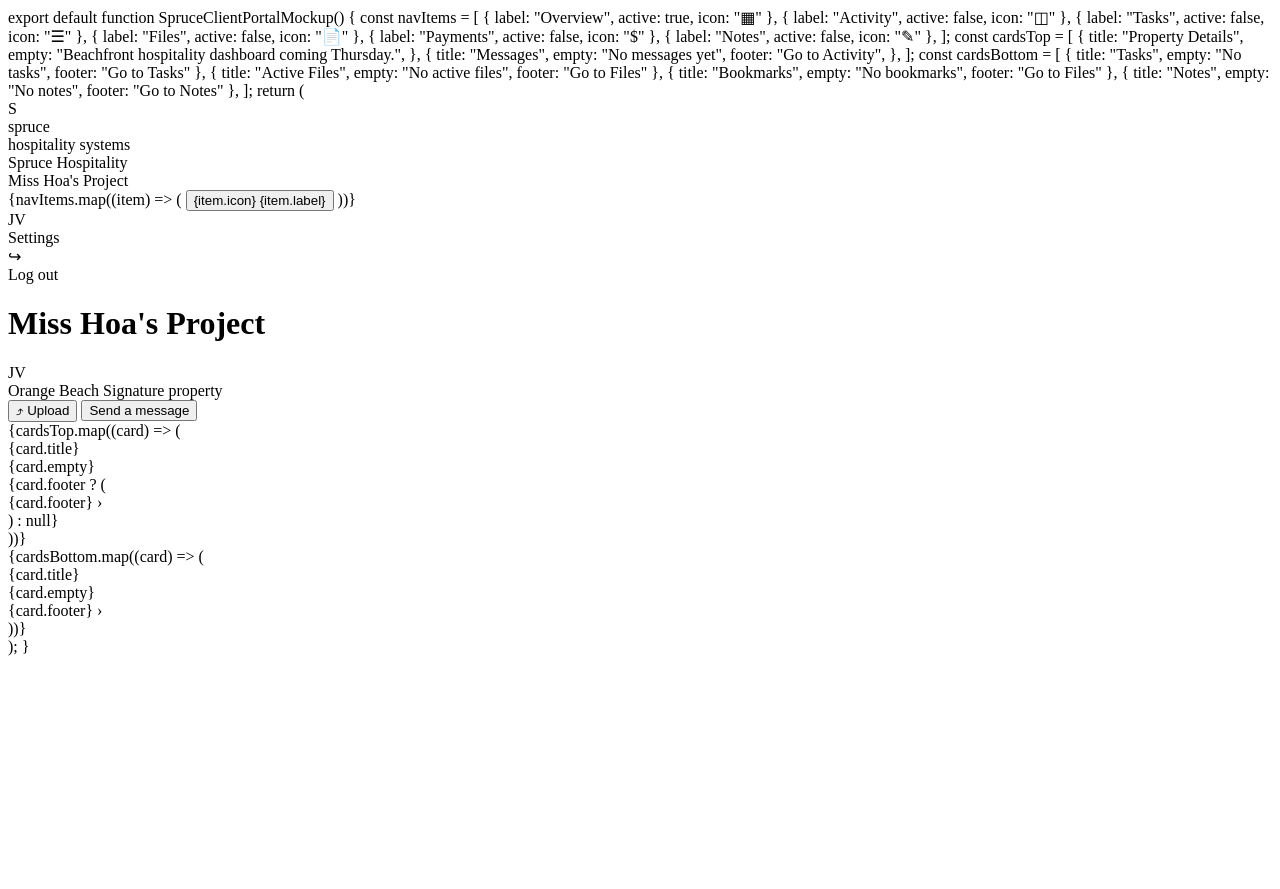
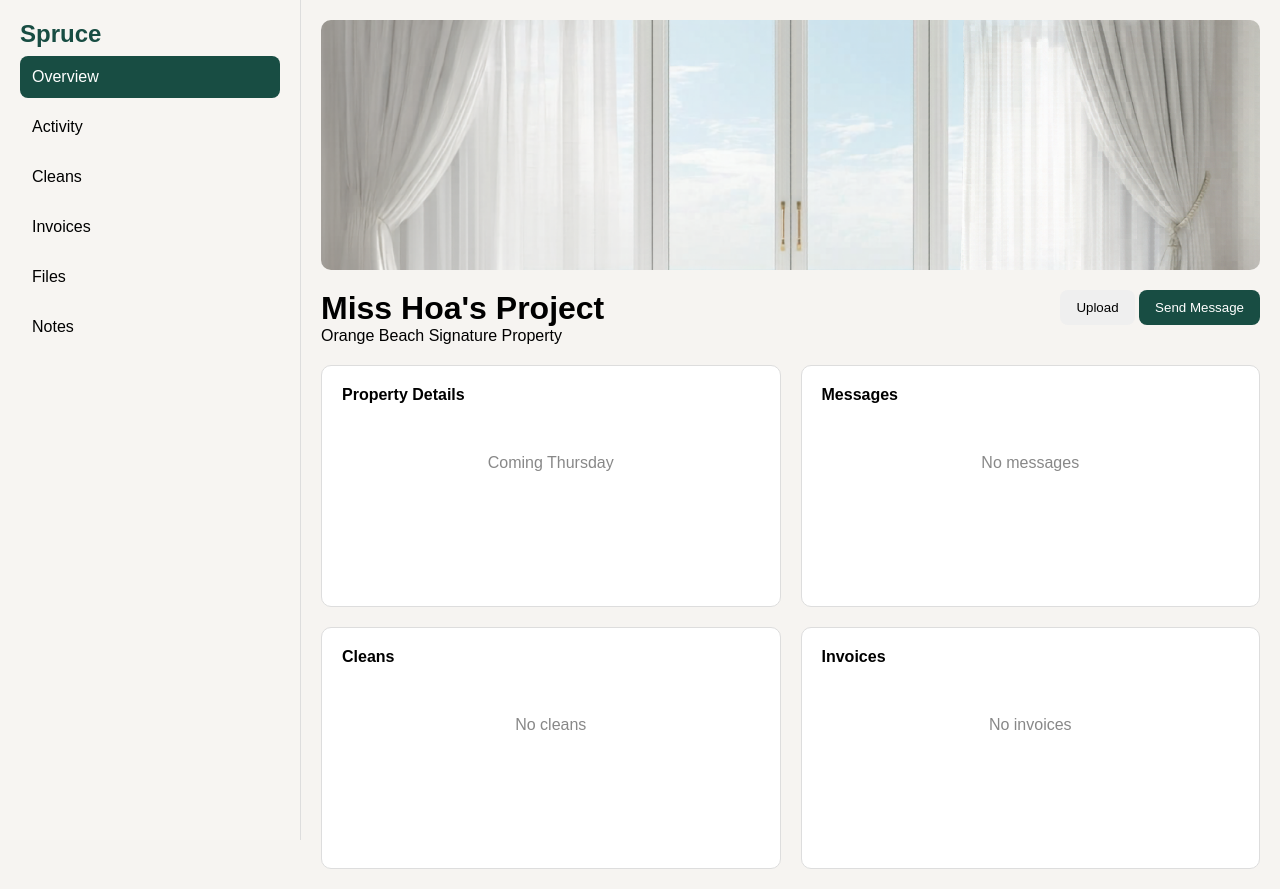
Before and after one commit to sloan-prog/Spruce-Portal, a plain HTML site: page index.html in a window 1280 px wide. Before the commit the page ends 800 px from the top, so only its background shows below. Drawn offline with Linux system fonts and the light colour scheme.

Commit message:
Update index.html

```diff
--- a/index.html
+++ b/index.html
@@ -1,175 +1,164 @@
-export default function SpruceClientPortalMockup() {
-  const navItems = [
-    { label: "Overview", active: true, icon: "▦" },
-    { label: "Activity", active: false, icon: "◫" },
-    { label: "Tasks", active: false, icon: "☰" },
-    { label: "Files", active: false, icon: "📄" },
-    { label: "Payments", active: false, icon: "$" },
-    { label: "Notes", active: false, icon: "✎" },
-  ];
+<!DOCTYPE html>
+<html>
+<head>
+  <title>Spruce Portal</title>
+  <style>
+    body {
+      margin: 0;
+      font-family: Arial, sans-serif;
+      background: #f6f4f1;
+      display: flex;
+    }
 
-  const cardsTop = [
-    {
-      title: "Property Details",
-      empty: "Beachfront hospitality dashboard coming Thursday.",
-    },
-    {
-      title: "Messages",
-      empty: "No messages yet",
-      footer: "Go to Activity",
-    },
-  ];
+    /* SIDEBAR */
+    .sidebar {
+      width: 260px;
+      background: #f7f5f2;
+      border-right: 1px solid #ddd;
+      padding: 20px;
+      height: 100vh;
+    }
 
-  const cardsBottom = [
-    { title: "Tasks", empty: "No tasks", footer: "Go to Tasks" },
-    { title: "Active Files", empty: "No active files", footer: "Go to Files" },
-    { title: "Bookmarks", empty: "No bookmarks", footer: "Go to Files" },
-    { title: "Notes", empty: "No notes", footer: "Go to Notes" },
-  ];
+    .logo {
+      font-size: 24px;
+      font-weight: bold;
+      color: #184d43;
+    }
 
-  return (
-    <div className="min-h-screen bg-[#f6f4f1] text-[#1d1d1b]">
-      <div className="flex min-h-screen">
-        <aside className="w-[258px] shrink-0 border-r border-[#ddd8d2] bg-[#f7f5f2] flex flex-col justify-between">
+    .nav-item {
+      padding: 12px;
+      margin-top: 8px;
+      border-radius: 8px;
+      cursor: pointer;
+    }
+
+    .nav-item.active {
+      background: #184d43;
+      color: white;
+    }
+
+    /* MAIN */
+    .main {
+      flex: 1;
+      padding: 20px;
+    }
+
+    .hero {
+      height: 250px;
+      background-image: url('couch-hero.jpg');
+      background-size: cover;
+      border-radius: 10px;
+    }
+
+    .header {
+      display: flex;
+      justify-content: space-between;
+      margin-top: 20px;
+    }
+
+    .title {
+      font-size: 32px;
+      font-weight: bold;
+    }
+
+    .btn {
+      padding: 10px 16px;
+      border-radius: 8px;
+      border: none;
+      cursor: pointer;
+    }
+
+    .btn-green {
+      background: #184d43;
+      color: white;
+    }
+
+    /* CARDS */
+    .grid {
+      display: grid;
+      grid-template-columns: 1fr 1fr;
+      gap: 20px;
+      margin-top: 20px;
+    }
+
+    .card {
+      background: white;
+      border: 1px solid #ddd;
+      border-radius: 10px;
+      padding: 20px;
+      min-height: 200px;
+    }
+
+    .card-title {
+      font-weight: bold;
+      margin-bottom: 10px;
+    }
+
+    .empty {
+      color: #888;
+      text-align: center;
+      margin-top: 50px;
+    }
+
+  </style>
+</head>
+
+<body>
+
+  <!-- SIDEBAR -->
+  <div class="sidebar">
+    <div class="logo">Spruce</div>
+
+    <div class="nav-item active">Overview</div>
+    <div class="nav-item">Activity</div>
+    <div class="nav-item">Cleans</div>
+    <div class="nav-item">Invoices</div>
+    <div class="nav-item">Files</div>
+    <div class="nav-item">Notes</div>
+  </div>
+
+  <!-- MAIN -->
+  <div class="main">
+
+    <div class="hero"></div>
+
+    <div class="header">
       <div>
-            <div className="px-8 pt-10 pb-6 border-b border-[#e5e0da]">
-              <div className="flex items-center gap-3">
-                <div className="h-10 w-10 rounded-full bg-[#dfe9e3] flex items-center justify-center text-[#1f4f45] text-xl">
-                  S
+        <div class="title">Miss Hoa's Project</div>
+        <div>Orange Beach Signature Property</div>
       </div>
+
       <div>
-                  <div className="font-serif text-[28px] leading-none text-[#20493f]">
-                    spruce
-                  </div>
-                  <div className="uppercase tracking-[0.28em] text-[10px] text-[#7c817d] mt-1">
-                    hospitality systems
-                  </div>
+        <button class="btn">Upload</button>
+        <button class="btn btn-green">Send Message</button>
       </div>
     </div>
 
-              <div className="mt-8">
-                <div className="text-[28px] leading-tight font-serif">
-                  Spruce Hospitality
+    <div class="grid">
+      <div class="card">
+        <div class="card-title">Property Details</div>
+        <div class="empty">Coming Thursday</div>
       </div>
-                <div className="mt-2 text-[17px] text-[#494949]">
-                  Miss Hoa&apos;s Project
-                </div>
+
+      <div class="card">
+        <div class="card-title">Messages</div>
+        <div class="empty">No messages</div>
       </div>
     </div>
 
-            <nav className="px-3 py-5 space-y-1">
-              {navItems.map((item) => (
-                <button
-                  key={item.label}
-                  className={`w-full flex items-center gap-4 rounded-xl px-4 py-3 text-left transition ${
-                    item.active
-                      ? "bg-[#184d43] text-white shadow-sm"
-                      : "text-[#222] hover:bg-[#ece7e1]"
-                  }`}
-                >
-                  <span className="text-lg w-5">{item.icon}</span>
-                  <span className="text-[18px]">{item.label}</span>
-                </button>
-              ))}
-            </nav>
+    <div class="grid">
+      <div class="card">
+        <div class="card-title">Cleans</div>
+        <div class="empty">No cleans</div>
       </div>
 
-          <div className="p-4 border-t border-[#e5e0da]">
-            <div className="flex items-center gap-3 rounded-xl px-3 py-3 hover:bg-[#ece7e1] cursor-pointer">
-              <div className="h-10 w-10 rounded-full bg-[#d9dde2] flex items-center justify-center text-sm font-semibold">
-                JV
-              </div>
-              <span className="text-[18px]">Settings</span>
-            </div>
-            <div className="flex items-center gap-3 rounded-xl px-3 py-3 hover:bg-[#ece7e1] cursor-pointer">
-              <div className="h-10 w-10 rounded-full bg-transparent flex items-center justify-center text-lg">
-                ↪
-              </div>
-              <span className="text-[18px]">Log out</span>
-            </div>
-          </div>
-        </aside>
-
-        <main className="flex-1 overflow-y-auto">
-          <div className="max-w-[1320px] mx-auto px-10 py-8">
-            <div
-              className="h-[310px] w-full rounded-[10px] bg-cover bg-center shadow-sm"
-              style={{
-                backgroundImage:
-                  "linear-gradient(rgba(255,255,255,0.08), rgba(255,255,255,0.08)), url('/couch-hero.jpg')",
-              }}
-            />
-
-            <div className="mt-6 flex items-start justify-between gap-6">
-              <div>
-                <div className="flex items-center gap-4 flex-wrap">
-                  <h1 className="font-serif text-[54px] leading-none text-[#151515]">
-                    Miss Hoa&apos;s Project
-                  </h1>
-                  <span className="inline-flex h-12 w-12 items-center justify-center rounded-full bg-[#d7dde2] text-sm font-semibold text-[#3b4650]">
-                    JV
-                  </span>
-                </div>
-                <div className="mt-3 text-[22px] text-[#555]">
-                  Orange Beach Signature property
+      <div class="card">
+        <div class="card-title">Invoices</div>
+        <div class="empty">No invoices</div>
       </div>
     </div>
 
-              <div className="flex items-center gap-4 pt-3">
-                <button className="inline-flex items-center gap-2 rounded-xl border border-[#d8d3cc] bg-white px-5 py-3 text-[18px] hover:bg-[#faf8f5]">
-                  <span>⤴</span>
-                  <span>Upload</span>
-                </button>
-                <button className="rounded-xl bg-[#184d43] px-7 py-3 text-[18px] font-medium text-white shadow-sm hover:bg-[#123d35]">
-                  Send a message
-                </button>
-              </div>
   </div>
 
-            <section className="mt-8 grid grid-cols-1 xl:grid-cols-2 gap-6">
-              {cardsTop.map((card) => (
-                <div
-                  key={card.title}
-                  className="rounded-[10px] border border-[#ddd8d2] bg-white min-h-[420px] flex flex-col"
-                >
-                  <div className="px-7 pt-7 pb-4 font-serif text-[22px]">
-                    {card.title}
-                  </div>
-                  <div className="flex-1 flex items-center justify-center px-8 text-center text-[22px] text-[#8b8f98]">
-                    {card.empty}
-                  </div>
-                  {card.footer ? (
-                    <div className="px-7 pb-7 text-[18px] font-medium text-[#111] flex items-center gap-2">
-                      <span>{card.footer}</span>
-                      <span>›</span>
-                    </div>
-                  ) : null}
-                </div>
-              ))}
-            </section>
-
-            <section className="mt-6 grid grid-cols-1 xl:grid-cols-2 gap-6">
-              {cardsBottom.map((card) => (
-                <div
-                  key={card.title}
-                  className="rounded-[10px] border border-[#ddd8d2] bg-white min-h-[380px] flex flex-col"
-                >
-                  <div className="px-7 pt-7 pb-4 font-serif text-[22px]">
-                    {card.title}
-                  </div>
-                  <div className="flex-1 flex items-center justify-center px-8 text-center text-[22px] text-[#8b8f98]">
-                    {card.empty}
-                  </div>
-                  <div className="px-7 pb-7 text-[18px] font-medium text-[#111] flex items-center gap-2">
-                    <span>{card.footer}</span>
-                    <span>›</span>
-                  </div>
-                </div>
-              ))}
-            </section>
-          </div>
-        </main>
-      </div>
-    </div>
-  );
-}
+</body>
+</html>
```
Lines whose indentation alone changed are shown as unchanged.
